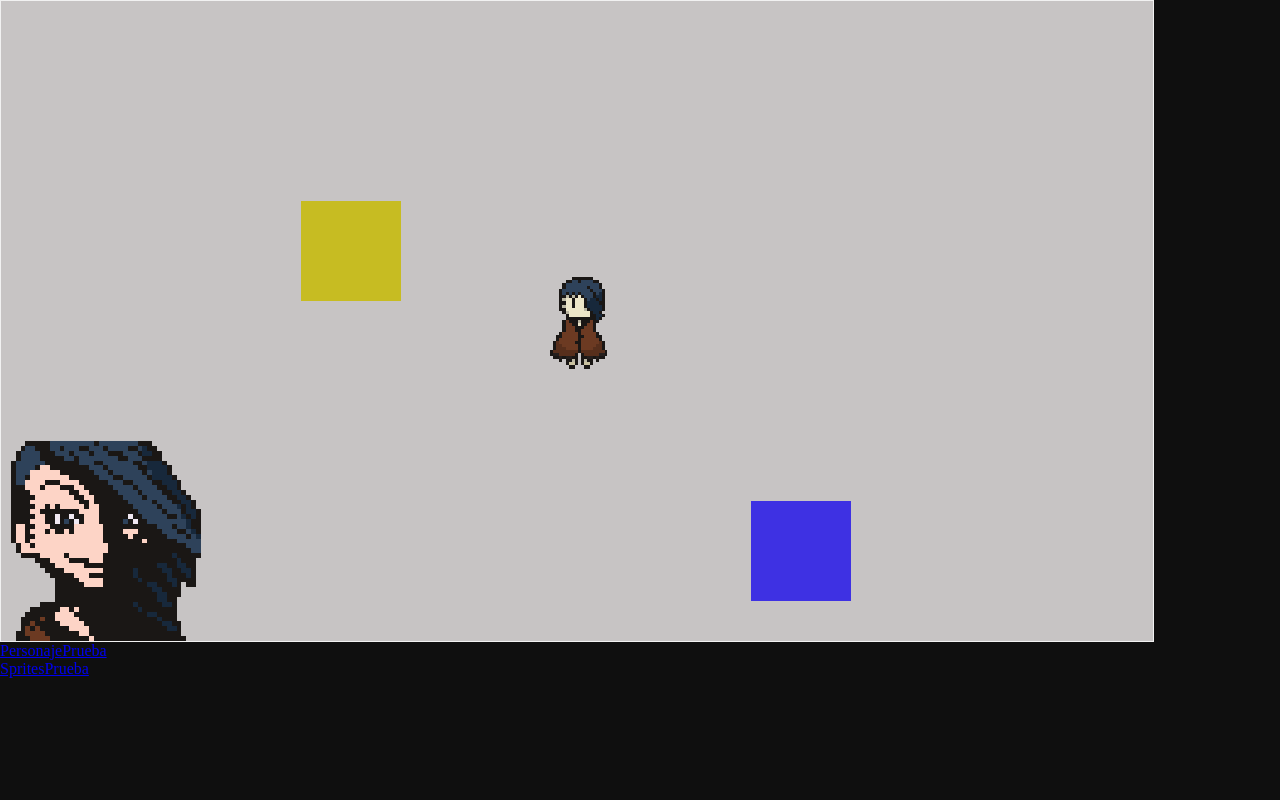
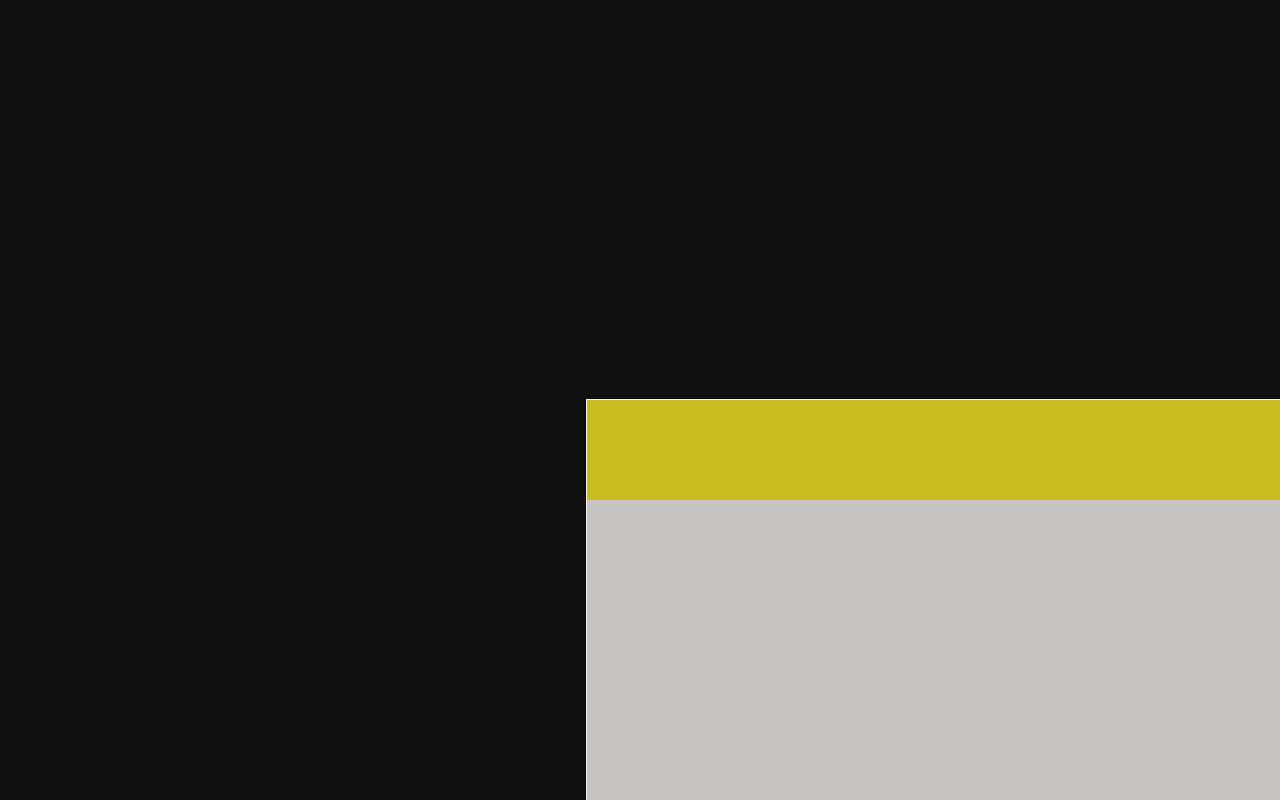
Before and after one commit to AngelRRand/TestPortfolioV3, a Next.js app: page / in a window 1280 px wide. Shown: the top 800 px of the page. Built offline with nearby package versions, Linux system fonts and the light colour scheme.

Commit message:
SE LOGRO DIOS

```diff
--- a/pages/index.jsx
+++ b/pages/index.jsx
@@ -12,17 +12,15 @@ export default function Home() {
   const movableDivRef = useRef(null);
   const primerBoxRef = useRef(null);
   const secondBoxRef = useRef(null);
+
   const pjImagen = useRef(null);
 
   const keyStateRef = useRef({});
   const [lastKeyPressed, setLastKeyPressed] = useState(null);
   const [movableDivClasses, setMovableDivClasses] = useState(`${stylesMove.sprite} ${stylesMove.spriteNotMoveS}`);
 
-  /* Camara */
+
   const [cameraPosition, setCameraPosition] = useState({ x: 0, y: 0 });
-  const [characterPosition, setCharacterPosition] = useState({ x: 0, y: 0 });
-
-
 
   useEffect(() => {
     const container = containerRef.current;
@@ -50,6 +48,15 @@ export default function Home() {
           movableDivRect.top < secondBoxRect.bottom
         );
     };
+
+    const containerWidth = container.offsetWidth;
+    const containerHeight = container.offsetHeight;
+    const movableDivWidth = movableDiv.offsetWidth;
+    const movableDivHeight = movableDiv.offsetHeight;
+    const cameraX = movableDiv.offsetLeft - containerWidth / 2 + movableDivWidth / 2 - movableDivWidth / 2;
+    const cameraY = movableDiv.offsetTop - containerHeight / 2 + movableDivHeight / 2 - movableDivHeight / 2;
+    setCameraPosition({ x: cameraX, y: cameraY });
+
 
     function handleKeyDown(event) {
       const { key } = event;
@@ -101,33 +108,30 @@ export default function Home() {
         setMovableDivClasses(`${stylesMove.sprite} ${stylesMove.spriteNotMoveW}`);
       }
     }
-
     function moveLeft() {
       const currentLeft = parseInt(movableDiv.style.left || '0');
-      console.log(currentLeft)
       if (currentLeft > 0) {
         movableDiv.style.left = `${currentLeft - step}px`;
-        setCameraPosition((prevPosition) => ({ ...prevPosition, x: currentLeft - step }));
       }
       if (keyStateRef.current['a'] && !isColliding()) {
         requestAnimationFrame(moveLeft);
       } else if (isColliding()) {
         movableDiv.style.left = `${currentLeft + step * pushFactor}px`;
       }
+      setCameraPosition(prevPosition => ({ ...prevPosition, x: currentLeft - step - movableDivWidth / 2 }));
     }
-
 
     function moveUp() {
       const currentTop = parseInt(movableDiv.style.top || '0');
       if (currentTop > 0) {
         movableDiv.style.top = `${currentTop - step}px`;
-        setCameraPosition((prevPosition) => ({ ...prevPosition, y: currentTop - step }));
       }
       if (keyStateRef.current['w'] && !isColliding()) {
         requestAnimationFrame(moveUp);
       } else if (isColliding()) {
         movableDiv.style.top = `${currentTop + step * pushFactor}px`;
       }
+      setCameraPosition(prevPosition => ({ ...prevPosition, y: currentTop - step - movableDivHeight / 2 }));
     }
 
     function moveDown() {
@@ -136,13 +140,13 @@ export default function Home() {
       const containerHeight = container.offsetHeight;
       if (currentTop + movableDivHeight < containerHeight) {
         movableDiv.style.top = `${currentTop + step}px`;
-        setCameraPosition((prevPosition) => ({ ...prevPosition, y: currentTop + step }));
       }
       if (keyStateRef.current['s'] && !isColliding()) {
         requestAnimationFrame(moveDown);
       } else if (isColliding()) {
         movableDiv.style.top = `${currentTop - step * pushFactor}px`;
       }
+      setCameraPosition(prevPosition => ({ ...prevPosition, y: currentTop + step - movableDivHeight / 2 }));
     }
 
     function moveRight() {
@@ -151,14 +155,16 @@ export default function Home() {
       const containerWidth = container.offsetWidth;
       if (currentLeft + movableDivWidth < containerWidth) {
         movableDiv.style.left = `${currentLeft + step}px`;
-        setCameraPosition((prevPosition) => ({ ...prevPosition, x: currentLeft + step }));
       }
       if (keyStateRef.current['d'] && !isColliding()) {
         requestAnimationFrame(moveRight);
       } else if (isColliding()) {
         movableDiv.style.left = `${currentLeft - step * pushFactor}px`;
       }
+      setCameraPosition(prevPosition => ({ ...prevPosition, x: currentLeft + step - movableDivWidth / 2 }));
     }
+
+
 
     document.addEventListener('keydown', handleKeyDown);
     document.addEventListener('keyup', handleKeyUp);
@@ -169,14 +175,7 @@ export default function Home() {
     };
   }, []);
 
-  const containerStyle = {
-    position: 'relative',
-    border: '1px solid rgb(241, 241, 241)',
-    backgroundColor: 'rgb(199, 196, 196)',
-    height: '80vh',
-    width: '90vw',
-    transform: `translate(-${cameraPosition.x}px, -${cameraPosition.y}px)`
-  };
+
 
   return (
     <>
@@ -187,7 +186,7 @@ export default function Home() {
         <link rel="icon" href="/favicon.ico" />
       </Head>
       <main className={styles.main}>
-        <div className={styles.center} ref={containerRef} style={containerStyle}>
+        <div className={styles.center} ref={containerRef} style={{ transform: `translate(-${cameraPosition.x}px, -${cameraPosition.y}px)` }}>
 
           {/* Personaje */}
           <div className={movableDivClasses} ref={movableDivRef}></div>
--- a/styles/Home.module.css
+++ b/styles/Home.module.css
@@ -1,23 +1,28 @@
 .main {
+  width: 200vw;
   height: 200vh;
+  display: flex;
+  justify-content: center;
+  align-items: center;
+  overflow: none;
 }
 
 .center {
   position: relative;
   border: 1px solid rgb(241, 241, 241);
   background-color: rgb(199, 196, 196);
-  height: 80vh;
-  width: 90vw;
+  height: 100vh;
+  width: 100vw;
 
 }
 
 .obstacle {
   position: absolute;
   background-color: rgb(199, 188, 34);
-  width: 100px;
+  width: 100%;
   height: 100px;
-  top: 200px; /* Ajusta la posición vertical según tus necesidades */
-  left: 300px; /* Ajusta la posición horizontal según tus necesidades */
+  top: 0px; /* Ajusta la posición vertical según tus necesidades */
+  left: 0px; /* Ajusta la posición horizontal según tus necesidades */
 }
 
 .obstacle2{
--- a/styles/Move.module.css
+++ b/styles/Move.module.css
@@ -2,17 +2,15 @@
 
 .sprite {
   position: absolute;
-  top: 50%;
-  left: 50%;
-  transform: translate(-50%, -50%);
-  transition: top 0.00001s, left 0.00001s; /* Añadido para suavizar el movimiento */
+  top: 0px;
+  left: 0px;
+  transition: top 0.00001s, left 0.00001s; /* Added to smooth out the movement */
   height: 100px;
   width: 60px;
   background-image: url('/img/Sprites.svg');
-  background-size: 650%; /* Ajusta el tamaño de la imagen */
+  background-size: 650%; /* Adjust the size of the image */
   animation: 0.8s steps(4) infinite;
   background-position-x: -15px;
-
 }
 .spriteNotMoveS{
   background-position-y: 0px;
--- a/styles/globals.css
+++ b/styles/globals.css
@@ -1,6 +1,7 @@
 *{
     margin: 0;
     padding: 0;
+    overflow: hidden;
 }
 body{
     background-color: rgb(15, 15, 15);
```
Also changed, not shown: pages/mapaCamara.jsx (added, +16 -0 lines).
